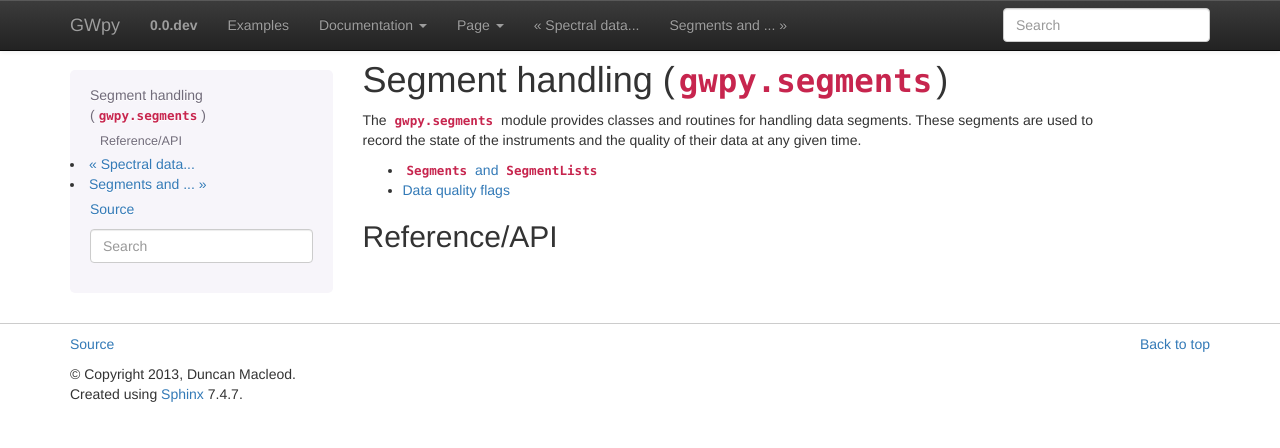
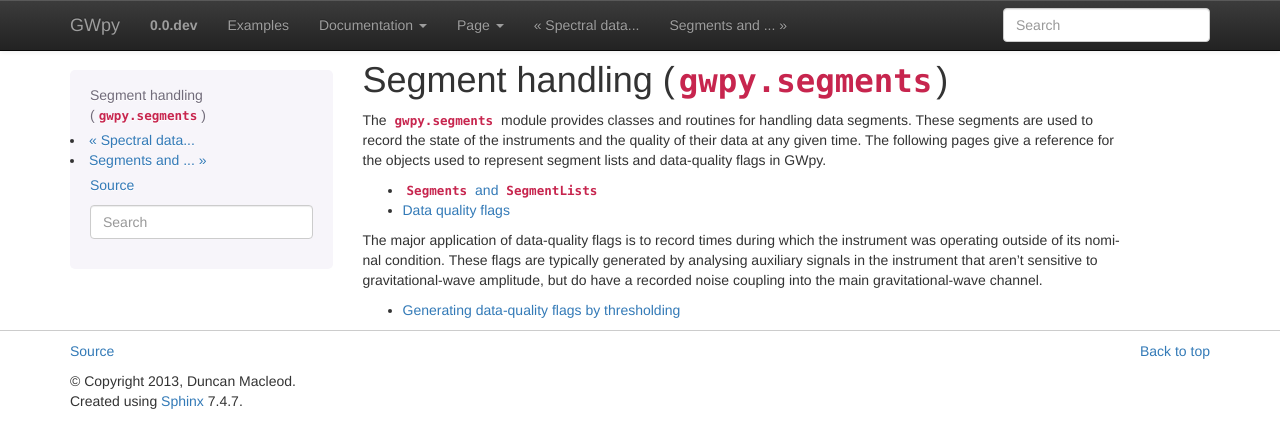
Before and after one commit to gwpy/gwpy, a Sphinx documentation site: the page built from docs/segments/index.rst, in a window 1280 px wide. Shown: the top 448 px of the page. Built offline with Sphinx 7.4.7, drawn with Linux system fonts in a browser that asks for light colours; formulas are drawn with MathJax 3; the version number is read from the project's files by our own code.

Commit message:
docs: added flag-generation tutorial
    - added thresholding page

```diff
--- a/docs/segments/index.rst
+++ b/docs/segments/index.rst
@@ -1,8 +1,12 @@
-##################################
-Segment handling (`gwpy.segments`)
-##################################
+.. py:currentmodule:: gwpy.segments
 
-The `gwpy.segments` module provides classes and routines for handling data segments. These segments are used to record the state of the instruments and the quality of their data at any given time.
+#######################################
+Segment handling (:mod:`gwpy.segments`)
+#######################################
+
+The `gwpy.segments` module provides classes and routines for handling data segments.
+These segments are used to record the state of the instruments and the quality of their data at any given time.
+The following pages give a reference for the objects used to represent segment lists and data-quality flags in GWpy.
 
 .. toctree::
    :maxdepth: 1
@@ -10,7 +14,10 @@ The `gwpy.segments` module provides classes and routines for handling data segme
    segments
    dqflags
 
+The major application of data-quality flags is to record times during which the instrument was operating outside of its nominal condition.
+These flags are typically generated by analysing auxiliary signals in the instrument that aren't sensitive to gravitational-wave amplitude, but do have a recorded noise coupling into the main gravitational-wave channel.
 
+.. toctree::
+   :maxdepth: 1
 
-Reference/API
-=============
+   thresholding
```
Also changed, not shown: docs/segments/thresholding.rst (added, +32 -0 lines).
